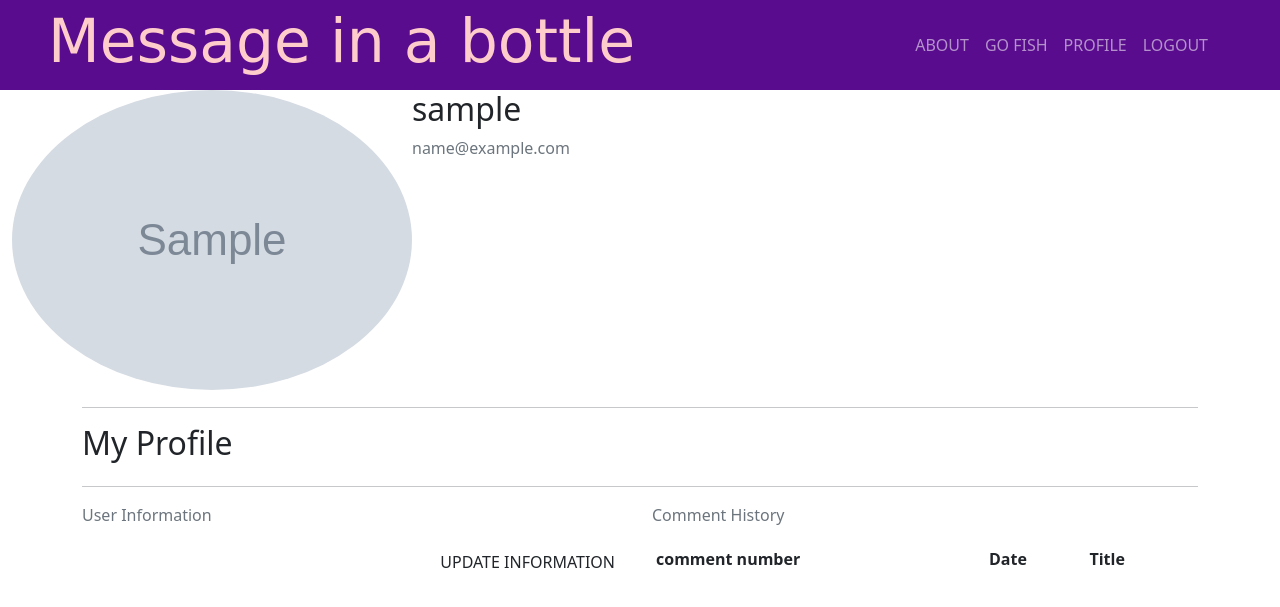
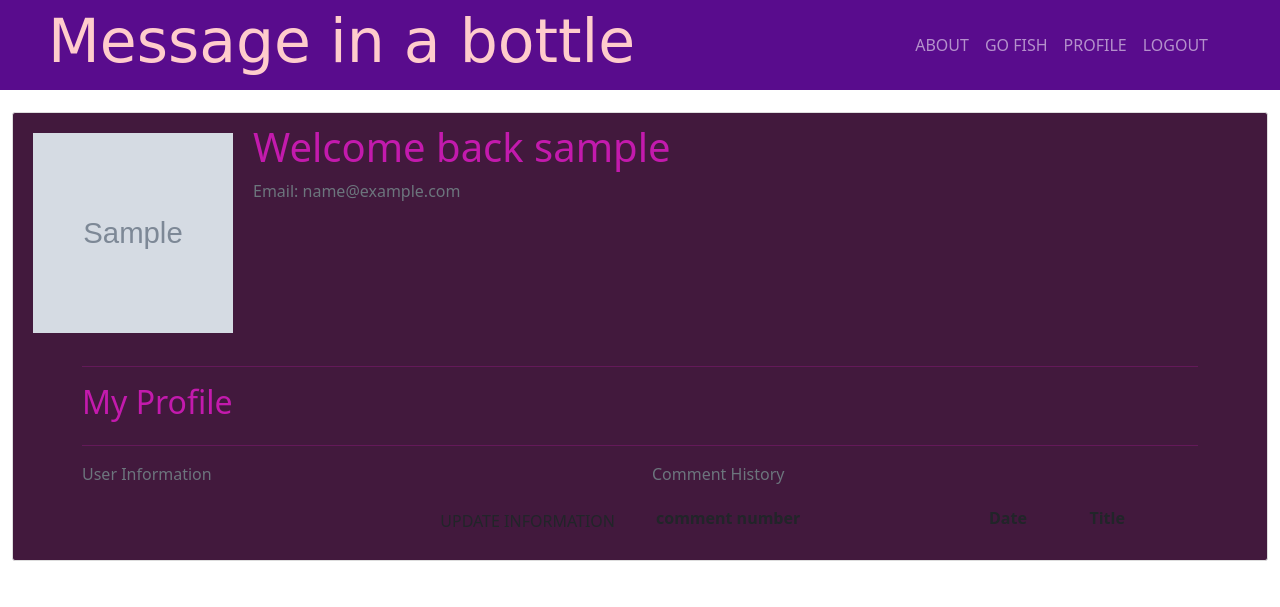
Before and after one commit to nellymaw/hackathon-love-team7, a Django app: page /profile/ in a window 1280 px wide. Shown: the top 607 px of the page. Run offline with Django 3.2, Linux system fonts and the light colour scheme; a user stored in the database is signed in; tables that the repository leaves empty hold one stand-in row (values such as "Sample post"); grey boxes marked "Sample" are stand-in pictures; lists and menus that the app fills with data are empty; some libraries are stand-ins or nearby versions; some web fonts are replaced.

Commit message:
style: started the profile colour scheme

```diff
--- a/profiles/templates/profiles/profile.html
+++ b/profiles/templates/profiles/profile.html
@@ -18,10 +18,10 @@
     <div class="container-fluid">
         <div class="content-section">
         <div class="media">
-        <img class="rounded-circle account-img" src="{{ user.profile.image.url }}">
+        <img class="profile-pic" src="{{ user.profile.image.url }}">
         <div class="media-body">
-            <h2 class="account-heading">{{ user.username }}</h2>
-            <p class="text-secondary">{{ user.email }}</p>
+            <h2 class="account-heading"> Welcome back <span id="profile-username">{{ user.username }}</span></h2>
+            <p class="text-secondary">Email: {{ user.email }}</p>
         </div>
         </div>
         {% block page_header %}
@@ -37,9 +37,9 @@
     <div class="container">
         <div class="row">
             <div class="col">
-                <hr>
-                <h2 class="logo-font mb-4">My Profile</h2>
-                <hr>
+                <hr class="hr-class">
+                <h2 class="profile-title logo-font mb-4">My Profile</h2>
+                <hr class="hr-class">
             </div>
         </div>
         <div class="row">
--- a/static/bottles/css/ocean.css
+++ b/static/bottles/css/ocean.css
@@ -4,6 +4,7 @@
     background:  url("../img/ocean_main.jpg") no-repeat center;
     background-size: 100%;
 }
+
 
 .hidden {
     display: none;
--- a/static/home/css/main.css
+++ b/static/home/css/main.css
@@ -157,9 +157,6 @@ width:75%;
 textarea.input-box.input-lg{
     width:75%;
     }
-<<<<<<< HEAD
-/* Media Queries */
-=======
 
 /* The Modal (background) */
 .modal {
@@ -238,8 +235,81 @@ textarea.input-box.input-lg{
 
 .modal-body {padding: 2px 16px;}
 
+
+/*----------Profile Sytle-----------*/
+.hr-class{
+    color: #c31aad;
+}
+.profile-pic{
+    height: 200px;
+    width: 200px;
+    margin-top: 10px;
+    margin-right: 20px;
+    margin-bottom: 16px;
+  }
+
+  .content-section {
+    background: #42193d;
+    padding: 10px 20px;
+    border: 1px solid #dddddd;
+    border-radius: 3px;
+    margin-top: 22px;
+    margin-bottom: 20px;
+  }
+
+
+  .article-title {
+    color: #c31aad;
+  }
+
+  a.article-title:hover {
+    color: #428bca;
+    text-decoration: none;
+  }
+
+  .article-content {
+    white-space: pre-line;
+  }
+
+  .article-img {
+    height: 65px;
+    width: 65px;
+    margin-right: 16px;
+  }
+
+  .article-metadata {
+    padding-bottom: 1px;
+    margin-bottom: 4px;
+    border-bottom: 1px solid #e3e3e3
+  }
+
+  .article-metadata a:hover {
+    color: #c31aad;
+    text-decoration: none;
+  }
+
+  .article-svg {
+    width: 25px;
+    height: 25px;
+    vertical-align: middle;
+  }
+
+  .account-heading {
+    font-size: 2.5rem;
+    color: #c31aad;
+  }
+
+  .profile-title{
+      color: #c31aad;
+  }
+
+  #profile-username{
+      color: #c31aad;
+  }
+
+
+
     /* Media Queries */
->>>>>>> 6e0aebceaea12c3e91eaf41d1e07191271a8bc8b
 
 @media screen and (max-width: 500px) {
     header {
```
Also changed, not shown: profiles/static/profiles/css/profile.css (+7 -51 lines).
